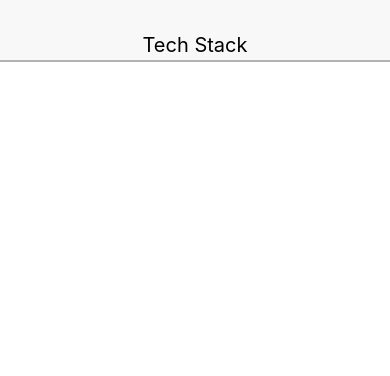
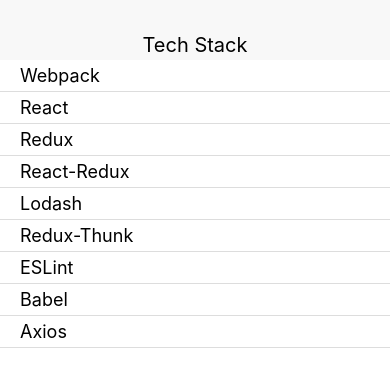
Before and after one commit to Nikole05/tech-stack, a React Native app: screen / in a window 390 px wide. Shown: the top 376 px of the page. Built offline with nearby package versions, Linux system fonts and the light colour scheme.

Commit message:
add style to list

```diff
--- a/src/App.js
+++ b/src/App.js
@@ -11,8 +11,9 @@
 const App = () => {
     return (
         <Provider store={createStore(reducers)}>
-        <View>
+        <View style={{ flex: 1 }}>
             <Header headerText="Tech Stack" />
+            <LibraryList />
         </View>
         </Provider>
     );
--- a/src/components/LibraryList.js
+++ b/src/components/LibraryList.js
@@ -1,6 +1,6 @@
 import React, { Component } from 'react';
 import { connect } from 'react-redux';
-import { FlatList } from 'react-redux';
+import { FlatList } from 'react-native';
 import ListItem from './ListItem';
 
 
--- a/src/components/ListItem.js
+++ b/src/components/ListItem.js
@@ -1,9 +1,26 @@
 import React, { Component } from 'react';
+import { Text } from 'react-native';
+import { CardSection } from './common';
+
 
 class ListItem extends Component {
     render() {
+        const { titleStyle } = styles;
 
+        return (
+        <CardSection>
+            <Text style={titleStyle}>
+            {this.props.library.item.title}</Text>
+        </CardSection>
+        );
     }
 }
 
+const styles = {
+    titleStyle: {
+        fontSize: 18,
+        paddingLeft: 15
+    }
+};
+
 export default ListItem;
```
